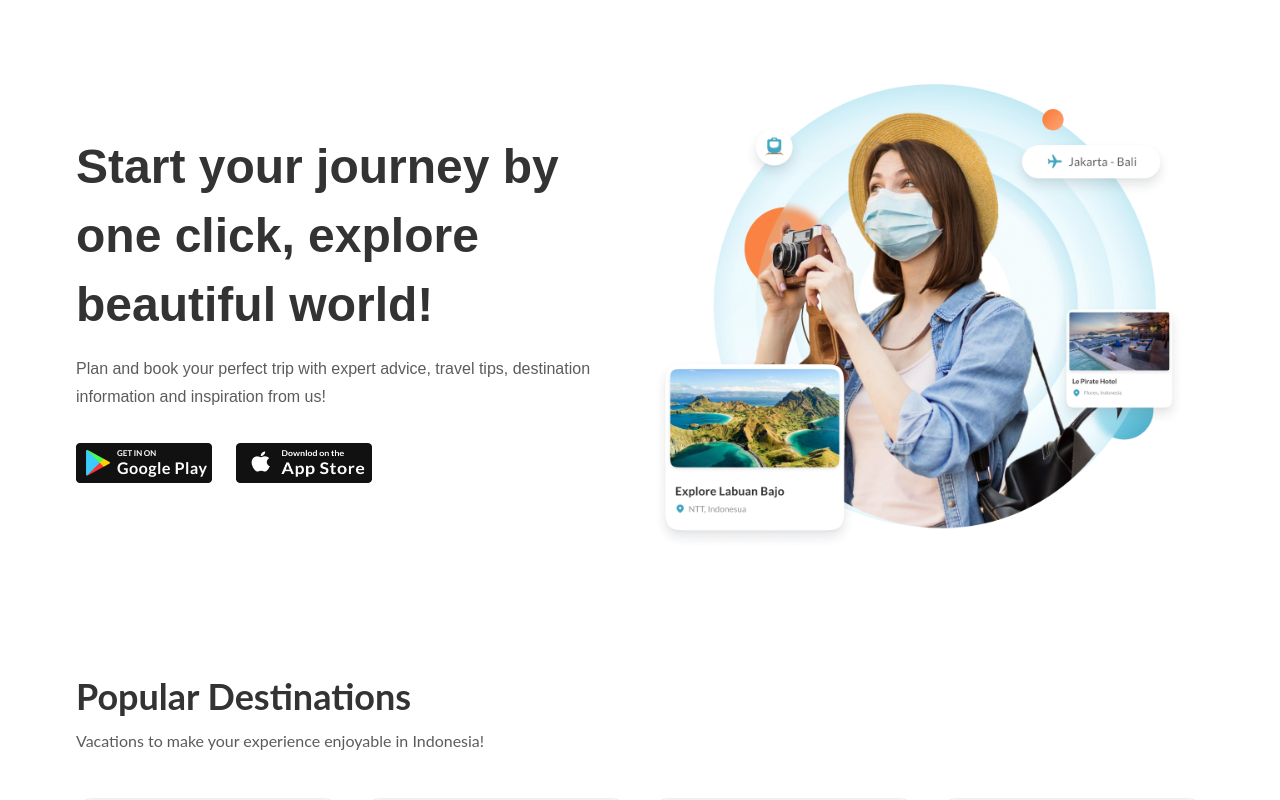
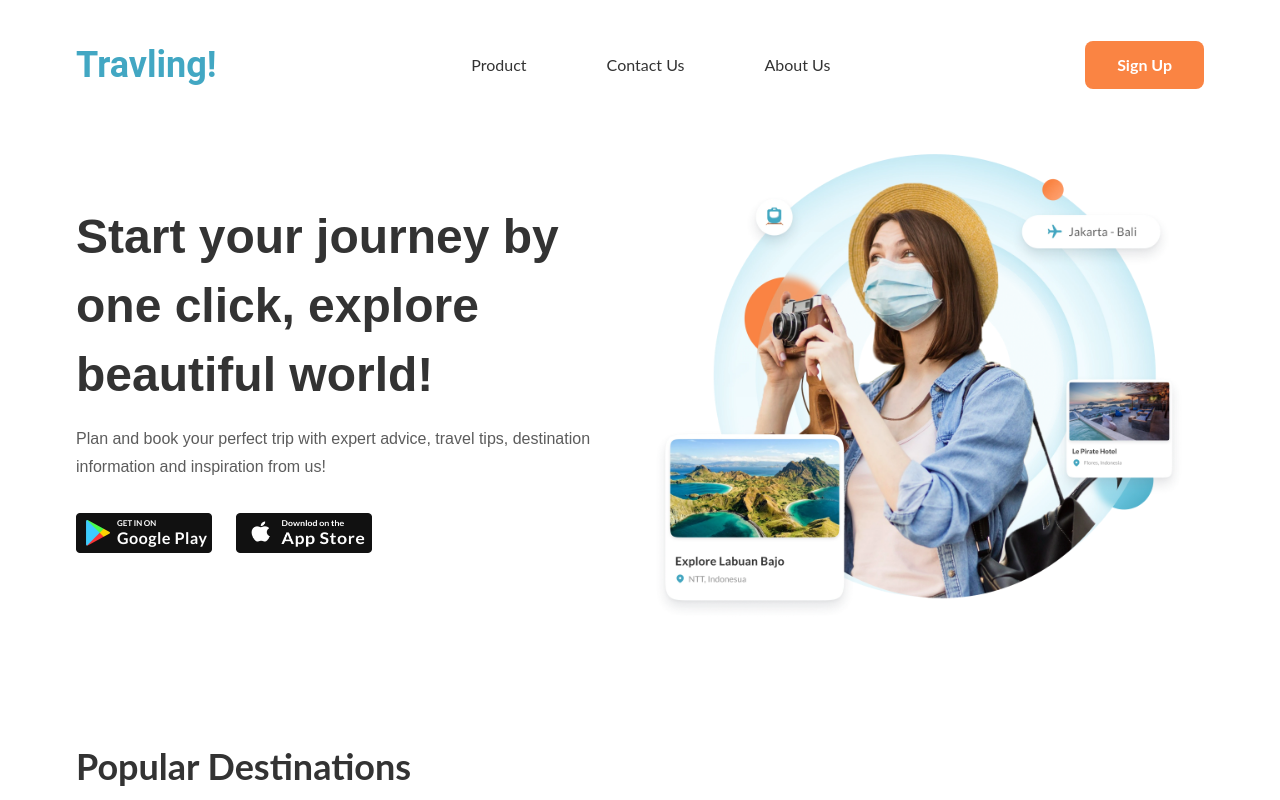
Before and after one commit to Deepakverma-556/travling, a React (Create React App) app: page / in a window 1280 px wide. Shown: the top 800 px of the page. Built offline with nearby package versions, Linux system fonts and the light colour scheme.

Commit message:
add hover on nav btn

```diff
--- a/src/components/Header.jsx
+++ b/src/components/Header.jsx
@@ -6,7 +6,7 @@ import hero from "../assets/images/hero-img.webp";
 const Header = () => {
   return (
     <section className="flex items-center pt-10 max-md:pt-6 max-sm:pt-3 flex-col">
-      {/* <div className="max-w-6xl mx-auto px-3 pb-5 w-full">
+      <div className="max-w-6xl mx-auto px-3 pb-5 w-full">
         <div className="w-full flex items-center justify-between">
           <a
             href="#"
@@ -40,11 +40,11 @@ const Header = () => {
               </a>
             </li>
           </ul>
-          <button className="bg-orange text-nowrap ff-lato font-bold text-base leading-6 py-3 px-8 rounded-lg text-white transition-all duration-200 hover:bg-darkorange">
-            Sign Up
+          <button className="relative bg-orange text-nowrap ff-lato font-bold text-base leading-6 py-3 px-8 rounded-lg text-white transition-all overflow-hidden duration-200 before:top-0 before:left-0 before:bottom-0 before:right-0 before:m-auto before:w-0 before:bg-black before:h-0 before:absolute before:ease-out before:duration-300 hover:before:w-full hover:before:h-full ">
+            <span className="relative z-10">Sign Up</span>
           </button>
         </div>
-      </div> */}
+      </div>
       <div className="container max-w-6xl mx-auto px-3 py-5">
         <div className="flex flex-wrap -mx-3 items-center">
           <div className="w-full lg:w-1/2 px-3">
```
